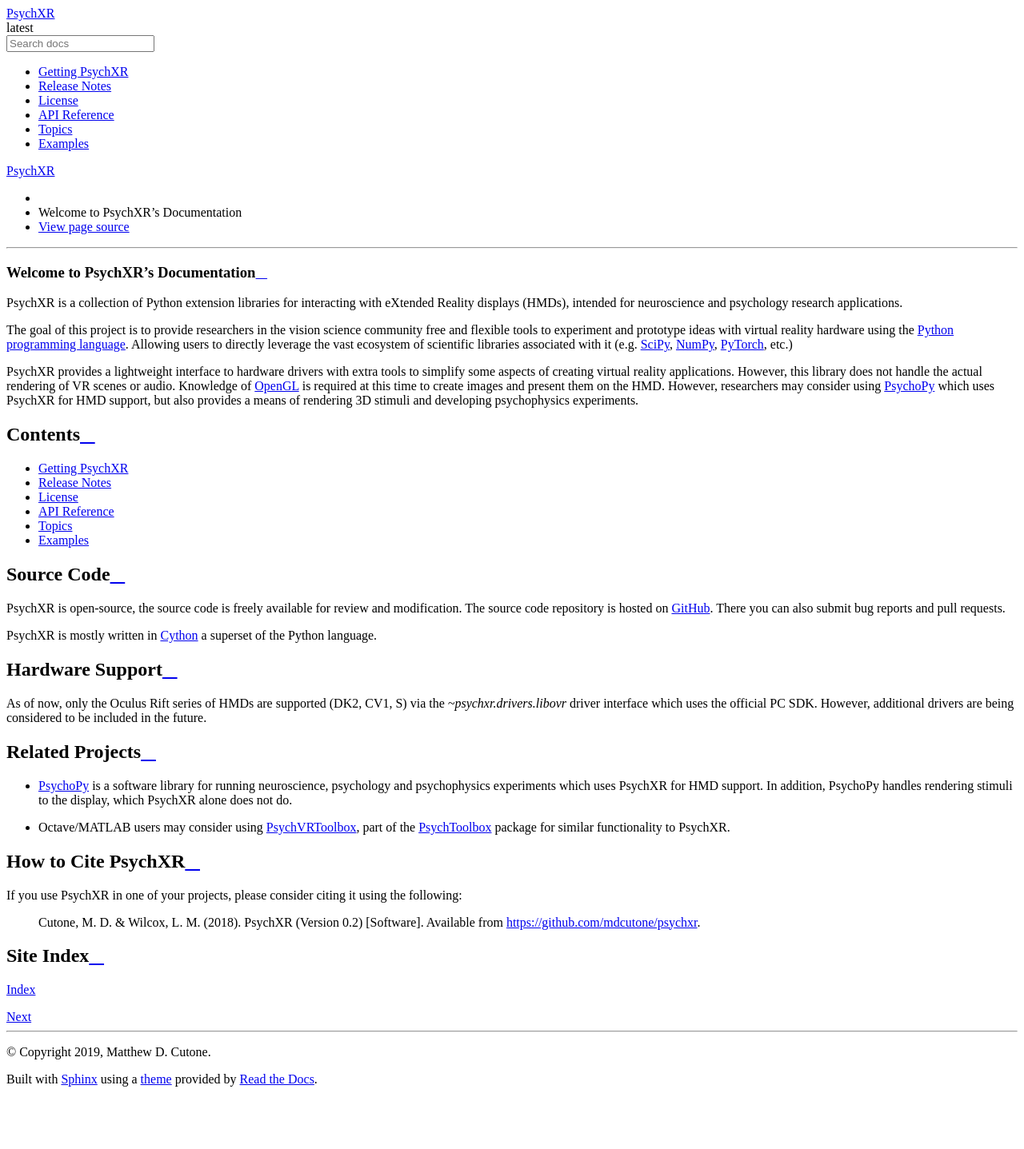
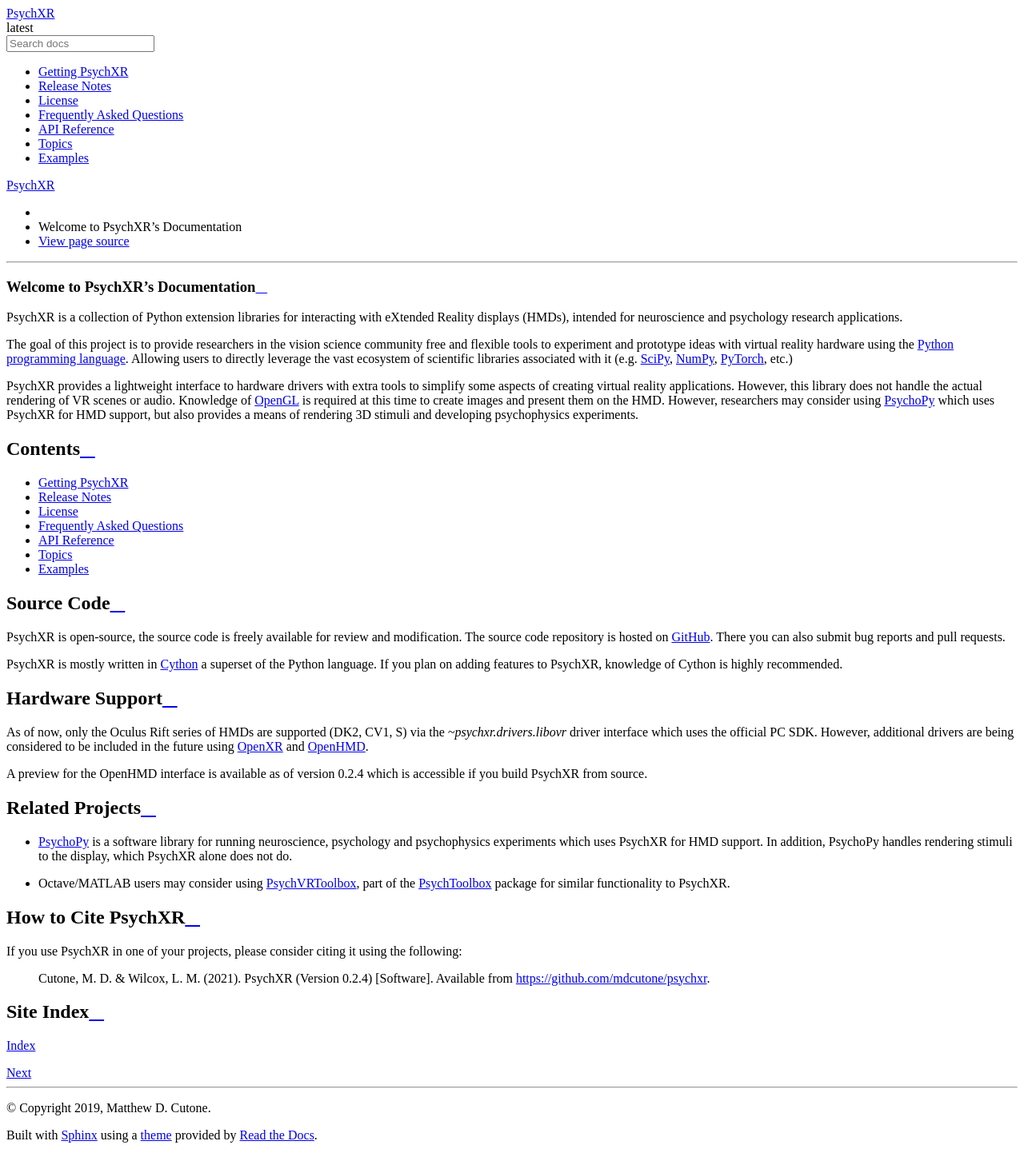
Before and after one commit to mdcutone/psychxr, a Sphinx documentation site: the page built from docs/index.rst, in a window 1280 px wide. Shown: the whole page at 80% size. Built offline with Sphinx 7.4.7 and the Read the Docs theme 2.0.0, drawn with Linux system fonts in a browser that asks for light colours; before the commit the page ends 1367 px from its top, so only the background shows below that.

```diff
--- a/docs/index.rst
+++ b/docs/index.rst
@@ -46,14 +47,20 @@ modification. The source code repository is hosted on
 reports and pull requests.
 
 PsychXR is mostly written in `Cython <https://cython.org/>`_ a superset of the
-Python language.
+Python language. If you plan on adding features to PsychXR, knowledge of Cython
+is highly recommended.
 
 Hardware Support
 ----------------
 
 As of now, only the Oculus Rift series of HMDs are supported (DK2, CV1, S) via
 the `~psychxr.drivers.libovr` driver interface which uses the official PC SDK.
-However, additional drivers are being considered to be included in the future.
+However, additional drivers are being considered to be included in the future
+using `OpenXR <https://www.khronos.org/openxr/>`_ and
+`OpenHMD <http://www.openhmd.net/>`_.
+
+A preview for the OpenHMD interface is available as of version 0.2.4 which is
+accessible if you build PsychXR from source.
 
 Related Projects
 ----------------
@@ -74,7 +81,7 @@ How to Cite PsychXR
 If you use PsychXR in one of your projects, please consider citing it using the
 following:
 
-   Cutone, M. D. & Wilcox, L. M. (2018). PsychXR (Version 0.2) [Software].
+   Cutone, M. D. & Wilcox, L. M. (2021). PsychXR (Version 0.2.4) [Software].
    Available from https://github.com/mdcutone/psychxr.
 
 Site Index
```
Also changed, not shown: other parts of docs/index.rst (+1 -0 lines), docs/faq.rst (added, +13 -0 lines), docs/installing.rst (+35 -18 lines), 2 other files.
